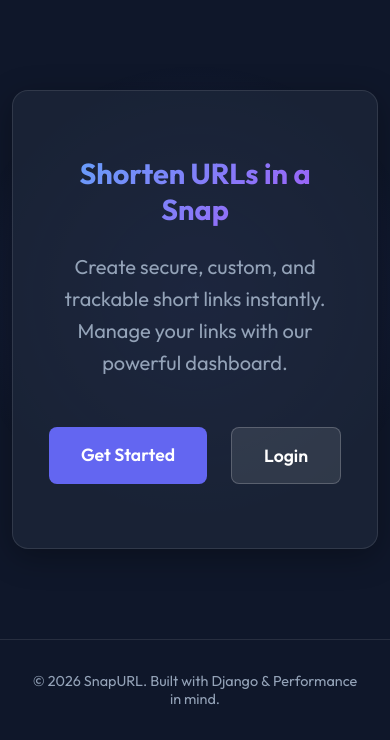
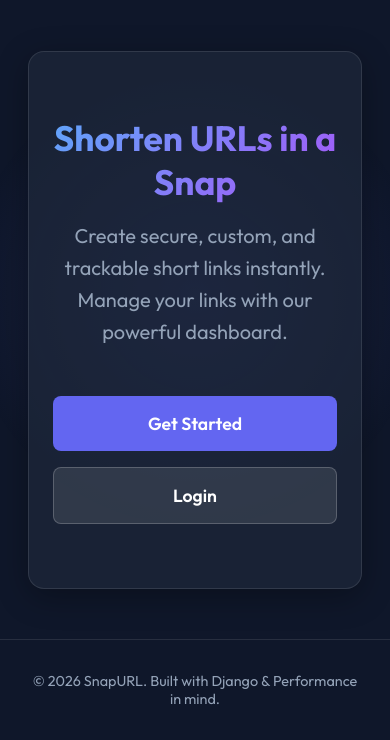
Before and after one commit to prachanda980/django-url-shortener, a Django app: page / in a window 390 px wide. Shown: the part 126-866 px from the top of the page. Run offline with Django 5.2, Linux system fonts and the light colour scheme; parts of the project's set-up code (start-up, migrations or seed data) failed here and were passed over.

Commit message:
style: add responsive design to home and profile pages

```diff
--- a/templates/home.html
+++ b/templates/home.html
@@ -2,9 +2,32 @@
 
 {% block title %}Welcome - SnapURL{% endblock %}
 
+{% block extra_css %}
+<style>
+    @media (max-width: 768px) {
+        h1 {
+            font-size: 2.2rem !important;
+            margin-bottom: 1rem !important;
+        }
+
+        .btn-group-mobile {
+            flex-direction: column !important;
+            width: 100%;
+            gap: 1rem !important;
+        }
+
+        .btn-group-mobile a {
+            width: 100%;
+            text-align: center;
+        }
+    }
+</style>
+{% endblock %}
+
 {% block content %}
-<div style="display: flex; justify-content: center; align-items: center; min-height: 70vh; text-align: center;">
-    <div class="glass-card" style="max-width: 800px; padding: 4rem 2rem;">
+<div
+    style="display: flex; justify-content: center; align-items: center; min-height: 70vh; text-align: center; padding: 1rem;">
+    <div class="glass-card" style="max-width: 800px; padding: 4rem 1.5rem; width: 100%;">
         <h1
             style="font-size: 3.5rem; background: linear-gradient(135deg, #60a5fa 0%, #a855f7 100%); -webkit-background-clip: text; background-clip: text; -webkit-text-fill-color: transparent; margin-bottom: 1.5rem; font-weight: 800;">
             Shorten URLs in a Snap
@@ -14,7 +37,7 @@
             Manage your links with our powerful dashboard.
         </p>
 
-        <div style="display: flex; gap: 1.5rem; justify-content: center;">
+        <div class="btn-group-mobile" style="display: flex; gap: 1.5rem; justify-content: center;">
             {% if user.is_authenticated %}
             <a href="{% url 'dashboard' %}" class="btn btn-primary" style="padding: 1rem 2.5rem; font-size: 1.1rem;">
                 Go to Dashboard
```
Also changed, not shown: templates/profile.html (+20 -4 lines).
